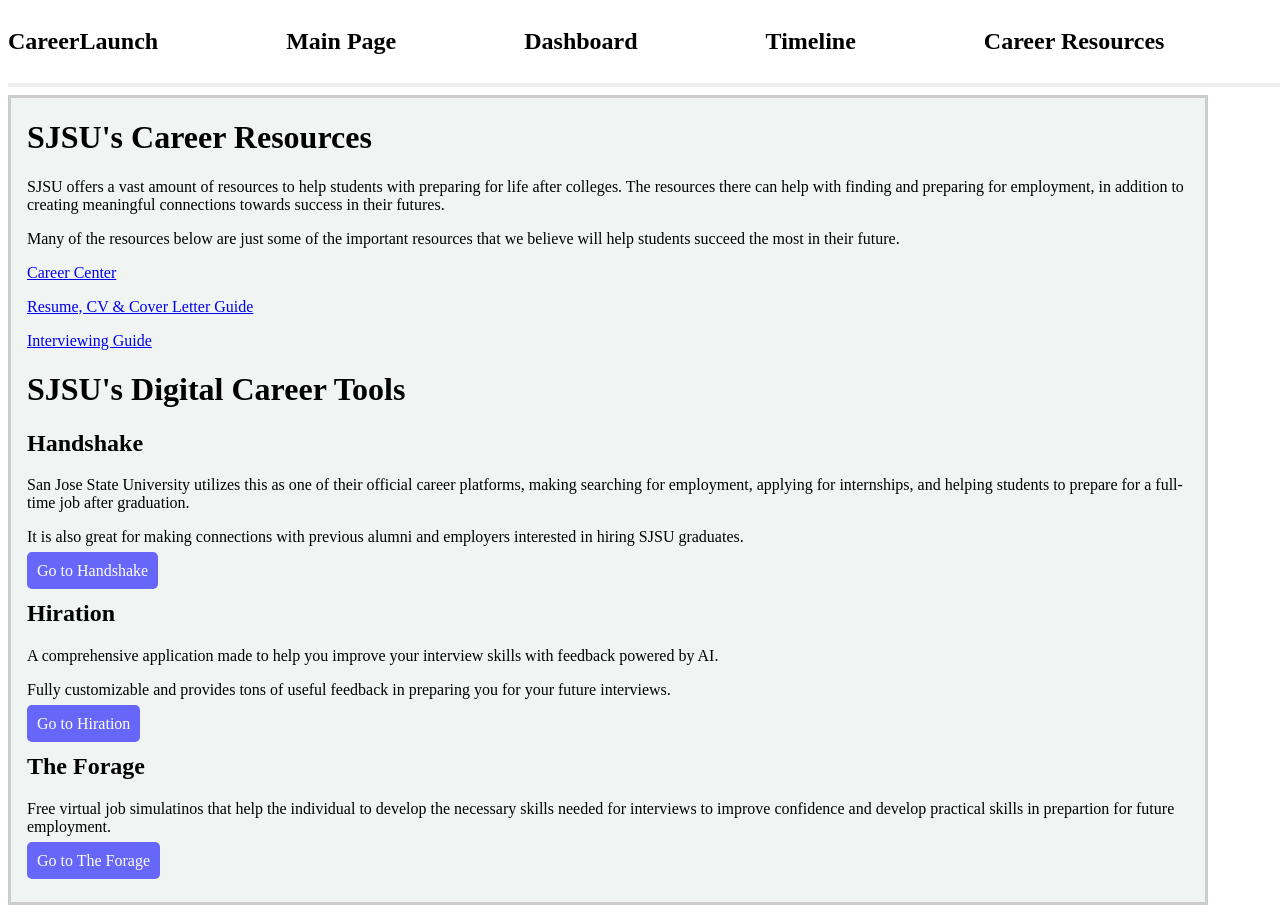
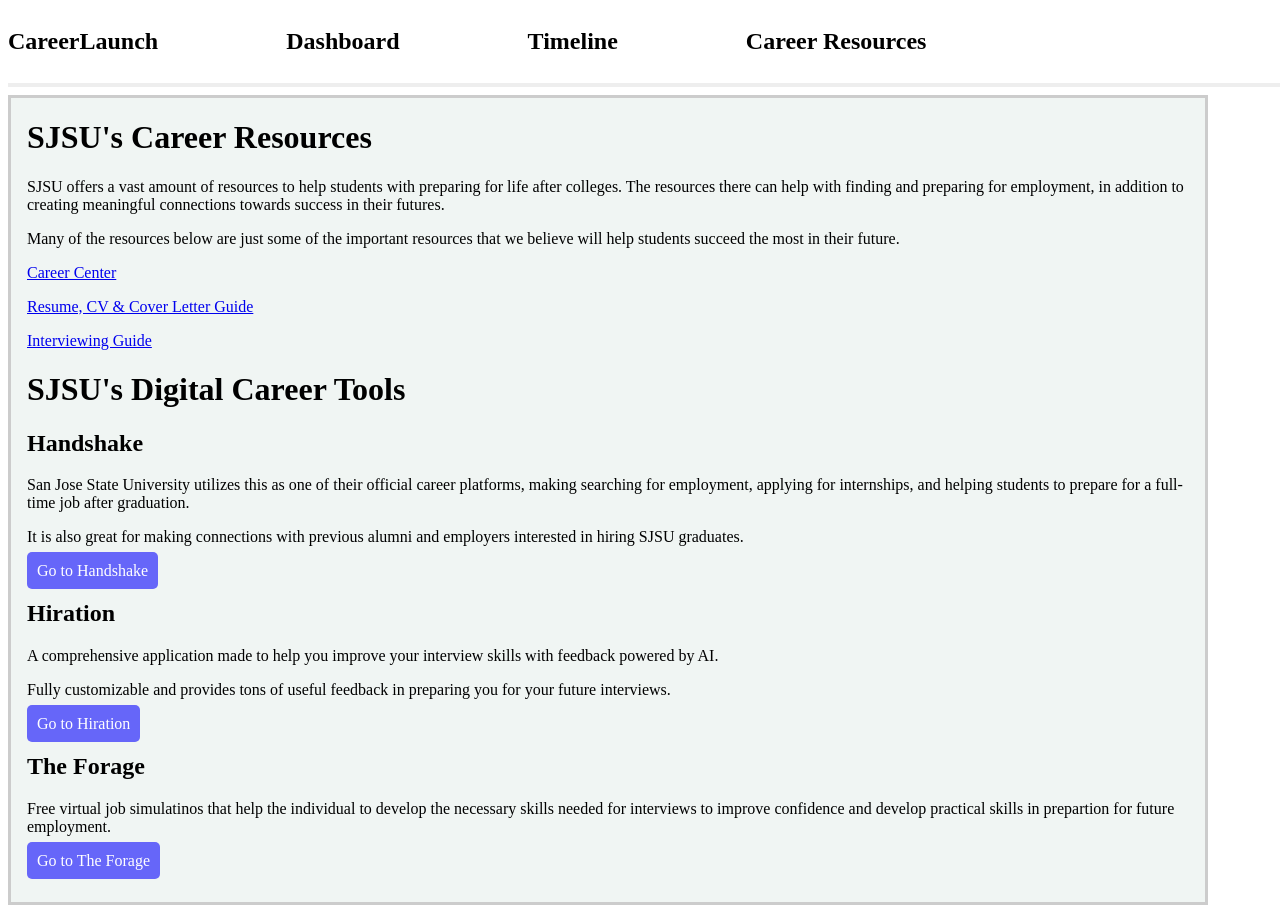
Before and after one commit to kristielekl/career-launch-project, a website: page cmpe131-starter-ready/public/careerResources.html in a window 1280 px wide. Shown: the top 913 px of the page. Drawn offline with Linux system fonts and the light colour scheme.

Commit message:
removed the main page navigation header because of redundancy since you can just click on the 'CareerLaunch' text to redirect you to the main page anyways

```diff
--- a/cmpe131-starter-ready/public/careerResources.html
+++ b/cmpe131-starter-ready/public/careerResources.html
@@ -9,7 +9,6 @@
   <nav>
     <div class="navigation-headings">
       <h1><a href="index.html" class="navigation" id="titletext">CareerLaunch</a></h1>
-      <h2><a href="index.html" class="navigation" id="maintext">Main Page</a></h2>
       <h2><a href="dashboard.html" class="navigation" id="dashboardtext">Dashboard</a></h2>
       <h2><a href="timeline.html" class="navigation" id="navigationtext">Timeline</a></h2>
       <h2><a href="careerResources.html" class="navigation">Career Resources</a></h2>
```
Also changed, not shown: cmpe131-starter-ready/public/dashboard.html (+0 -1 lines), cmpe131-starter-ready/public/index.html (+0 -1 lines), cmpe131-starter-ready/public/login.html (+0 -1 lines), cmpe131-starter-ready/public/questions.html (+0 -1 lines), cmpe131-starter-ready/public/timeline.html (+0 -1 lines).
